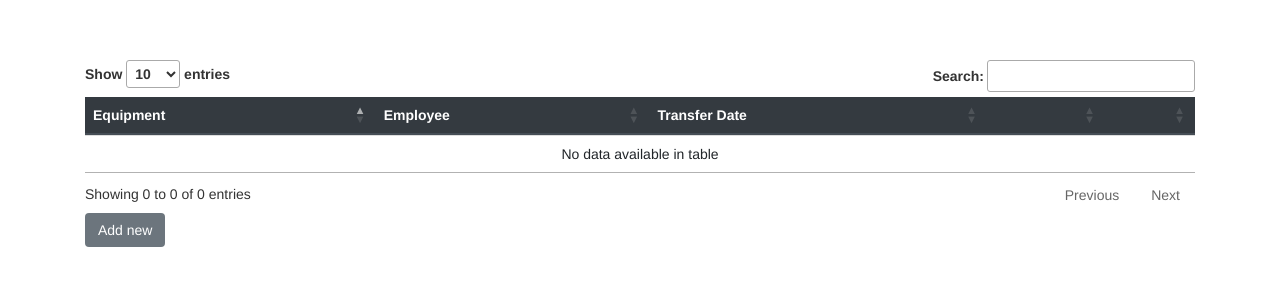
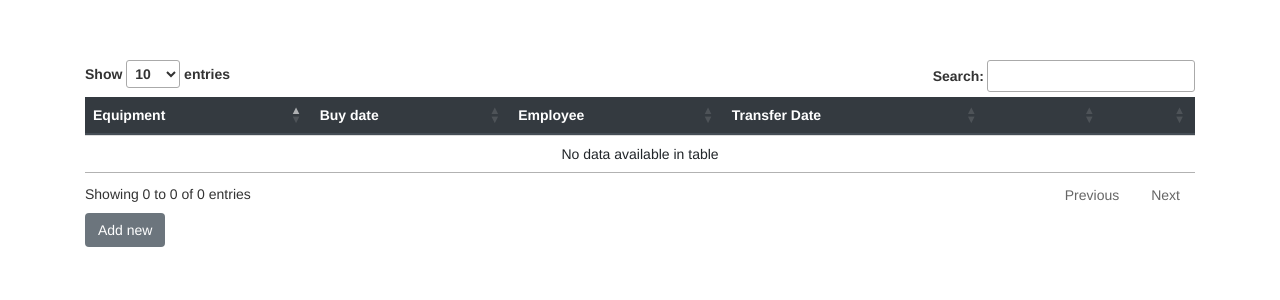
Before and after one commit to h181198/scoutgaming, a Flask app: page /transaction in a window 1280 px wide. Shown: the part 62-362 px from the top of the page. Run offline with Flask 2, Linux system fonts and the light colour scheme; some libraries are stand-ins or nearby versions.

Commit message:
Fix small bugs

```diff
--- a/templates/Views/Home/index.html
+++ b/templates/Views/Home/index.html
@@ -54,6 +54,7 @@
                     </div>
                 </div>
          </button>
+        </form>
         <div style="margin-top: 10px" />
         {% endif %}
 
--- a/templates/Views/Transaction/list.html
+++ b/templates/Views/Transaction/list.html
@@ -3,6 +3,9 @@
     <tr>
         <th>
             Equipment
+        </th>
+        <th>
+            Buy date
         </th>
         <th>
             Employee
@@ -16,13 +19,16 @@
     </thead>
     {% for tra in data|sort(attribute='id') %}
         <tr id="{{ tra.id }}">
-            <td>
-                {% for equ in equipment_data %}
-                    {% if tra.equipment_id == equ.id %}
-                        {{ equ.description }}
-                    {% endif %}
-                {% endfor %}
-            </td>
+            {% for equ in equipment_data %}
+                {% if tra.equipment_id == equ.id %}
+                <td>
+                    {{ equ.description }}
+                </td>
+                <td>
+                    {{ equ.buy_date }}
+                </td>
+                {% endif %}
+            {% endfor %}
             <td>
                 {% for emp in employee_data %}
                     {% if tra.employee_id == emp.id %}
```
Lines whose indentation alone changed are shown as unchanged.
